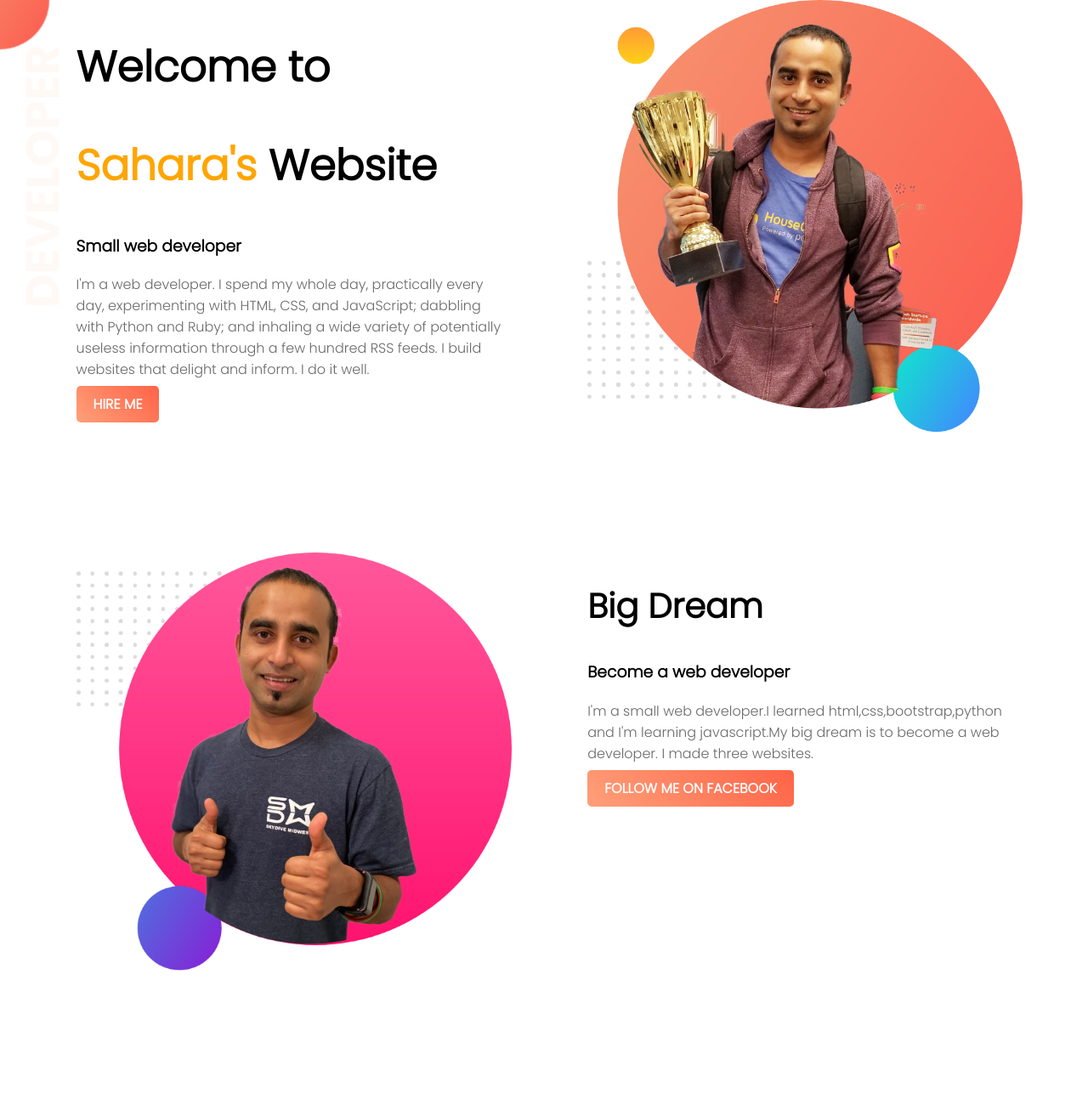
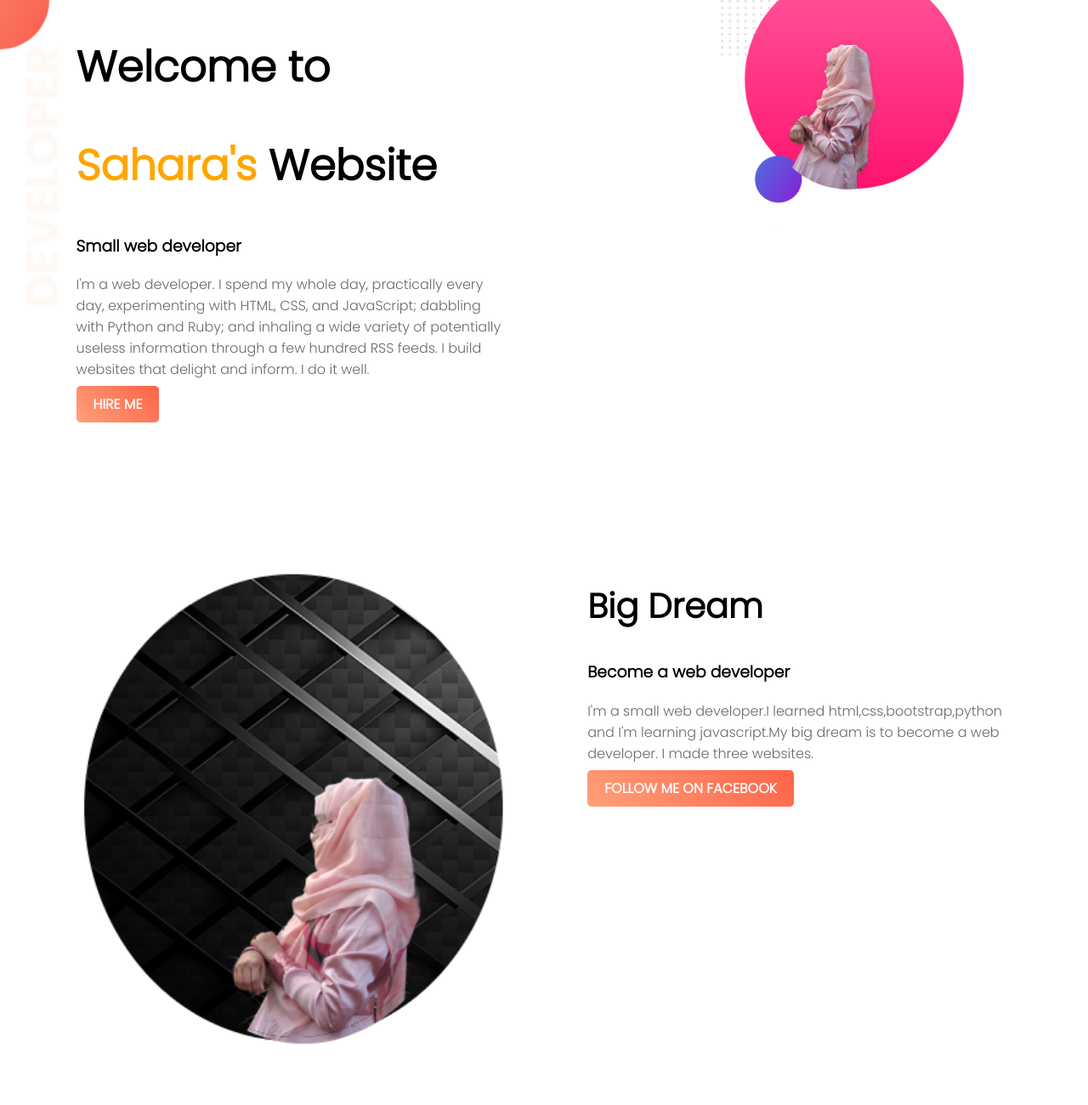
Before and after one commit to ummeshahara1245/website-portfolio, a plain HTML site: page index.html in a window 1280 px wide. Shown: the top 1300 px of the page at 85% size. Drawn offline with Linux system fonts and the light colour scheme.

Commit message:
add new images

```diff
--- a/index.html
+++ b/index.html
@@ -17,12 +17,12 @@
     <a class="link-btn" target="_blank"href="https://www.linkedin.com/company/programminghero/">HIRE ME</a>
     </div>
     <div class="half-width">
-        <img src="images/jhankar.png" alt="">
+        <img src="images/newproject.png" alt="">
     </div>
 </section>
 <section class="dream">
     <div class="half-width">
-        <img src="images/jhankar2.png" alt="">
+        <img src="images/mima.png" alt="">
     </div>
     <div class="half-width">
         <h2>Big Dream</h2>
```
Also changed, not shown: images/mima.png (added), images/newproject.png (added).
